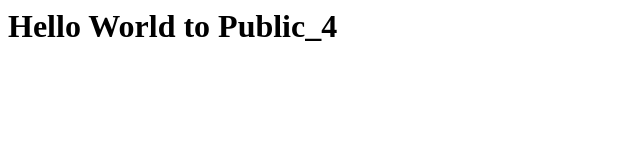
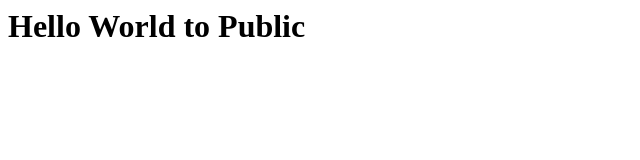
Before and after one commit to garvdohere/developer, a plain HTML site: page index.html in a window 1280 px wide. Shown: the full height of the page, 0-640 px from the left. Drawn offline with Linux system fonts and the light colour scheme.

Commit message:
Update index.html

```diff
--- a/index.html
+++ b/index.html
@@ -1,7 +1,7 @@
 <html>
   <body>
     <h1>
-      Hello World to Public_4
+      Hello World to Public
     </h1>
   </body>
 </html>
```
